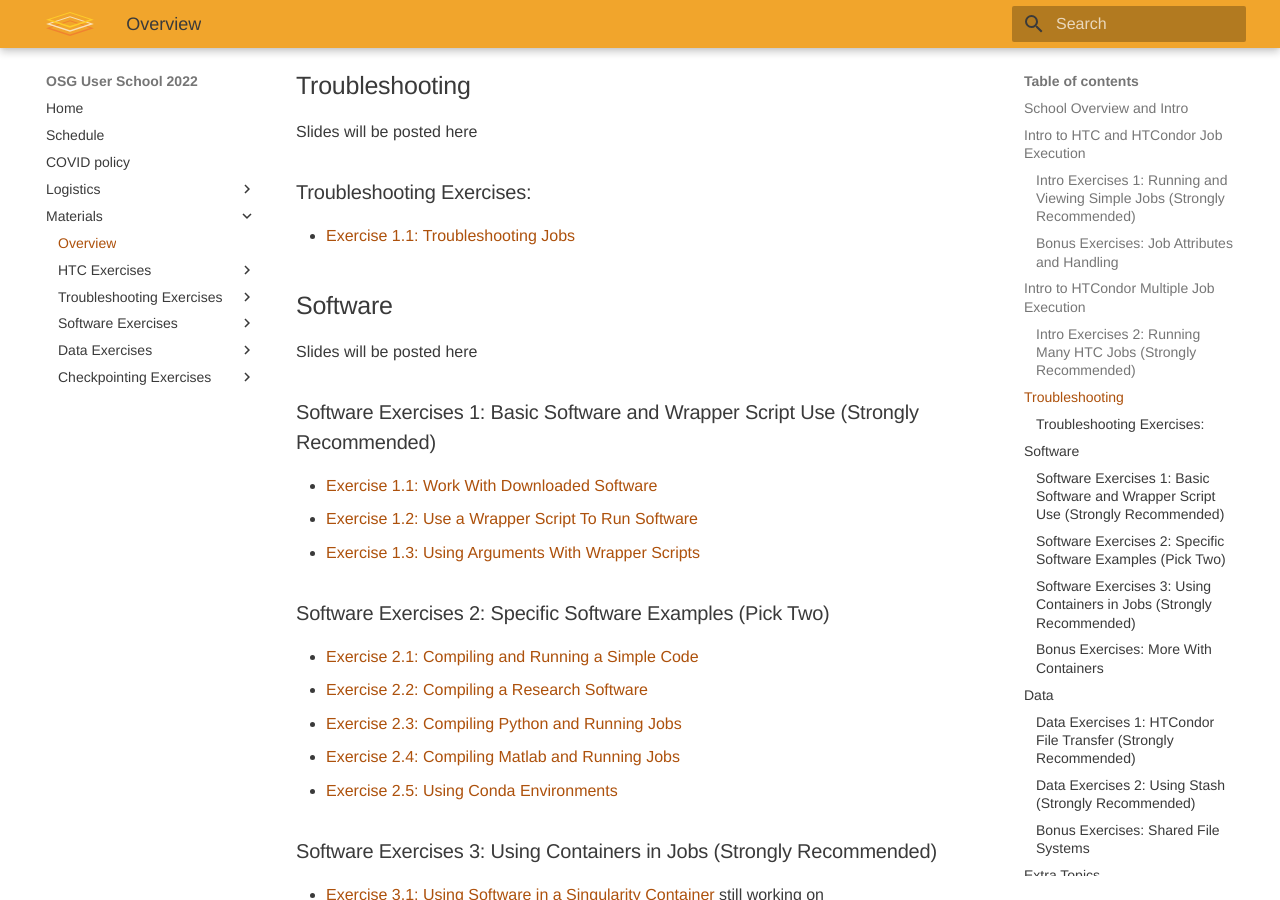
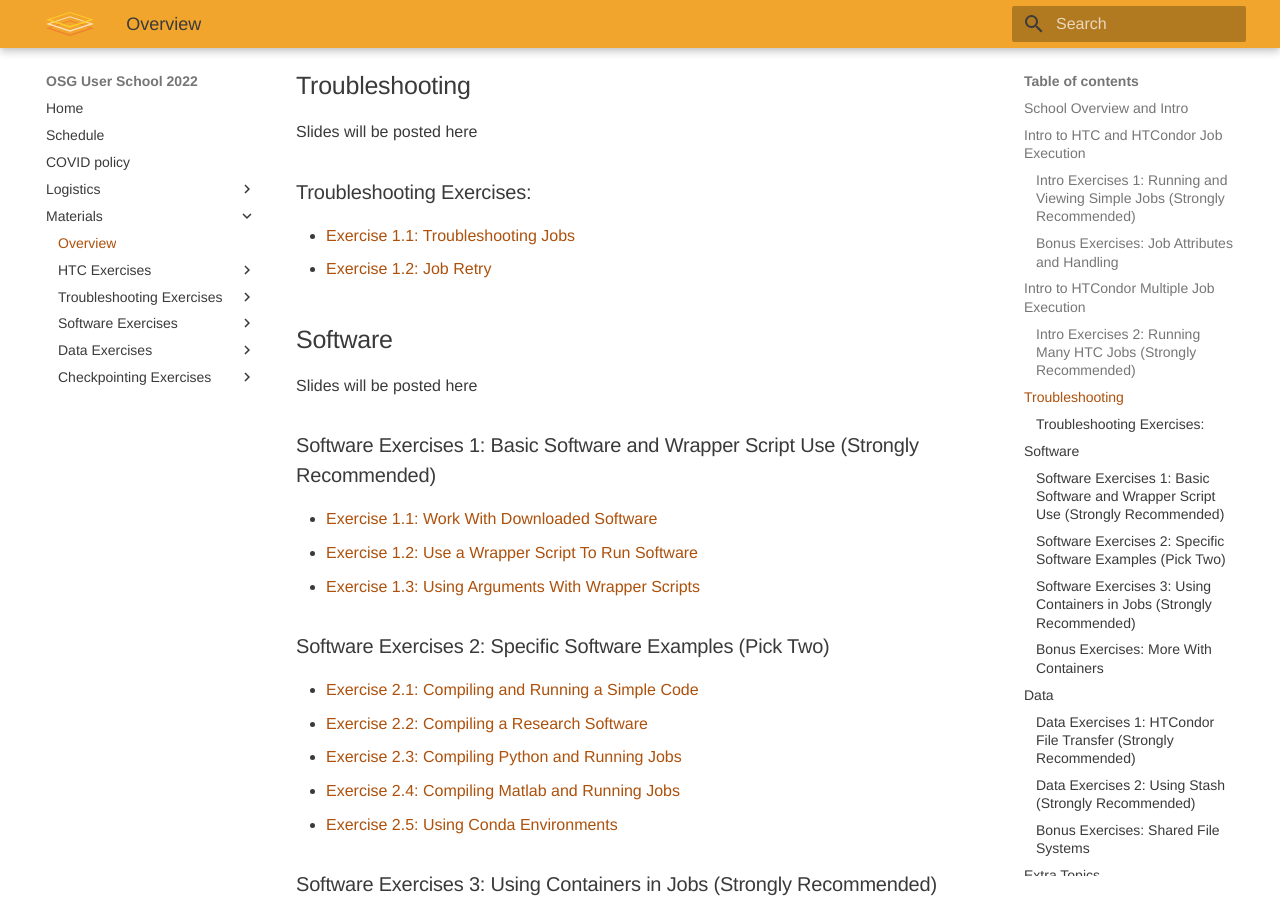
Before and after one commit to showmic09/user-school-2022, an MkDocs documentation site: the page built from docs/materials/index.md, in a window 1280 px wide and 900 px high, scrolled down 1130 px. Built offline with MkDocs 1.6.1 and Material for MkDocs 9.7.7, drawn with Linux system fonts in a browser that asks for light colours.

Commit message:
Merge in Troubleshooting Guide Part 2

```diff
--- a/docs/materials/index.md
+++ b/docs/materials/index.md
@@ -47,6 +47,7 @@ Slides will be posted here
 ### Troubleshooting Exercises:
 
 - [Exercise 1.1: Troubleshooting Jobs](troubleshooting/part1-ex1-troubleshooting.md)
+- [Exercise 1.2: Job Retry](troubleshooting/part1-ex2-job-retry.md)
 
 ## Software
 
```
